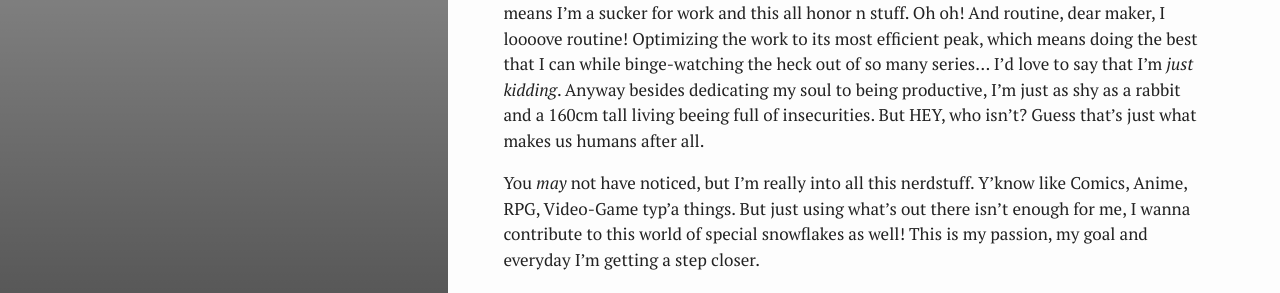
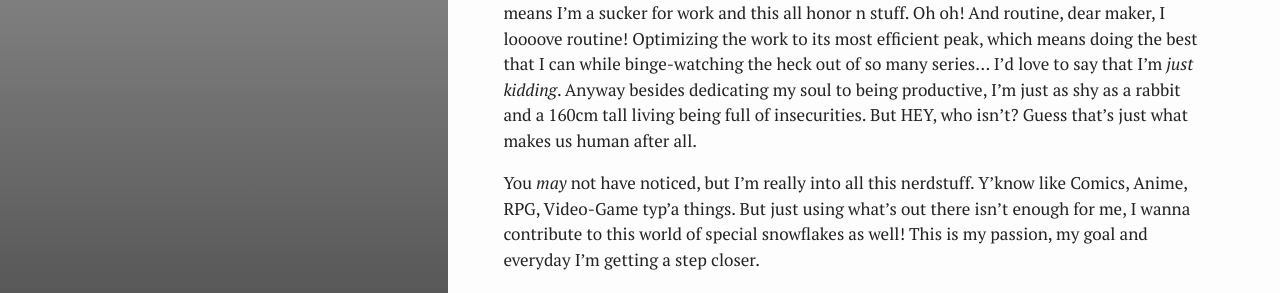
Before and after one commit to ChaseTheHunter/chasethehunter.github.io, a Jekyll site: the page built from about.md, in a window 1280 px wide and 900 px high. Shown: the part 241-534 px from the top of the window. Built offline with Jekyll 4.4.1, drawn with Linux system fonts in a browser that asks for light colours.

Commit message:
Update about.md

```diff
--- a/about.md
+++ b/about.md
@@ -11,7 +11,7 @@ active: about
 ## **About me**
 I'm Chase,
 
-21 years young and currently studying Animation and Game at the [h_da](https://www.h-da.de/studium/studienangebot/studiengaenge/architektur-medien-und-design/animation-game-ba/). I'm an [ISTJ](https://www.16personalities.com/istj-personality) which means I'm a sucker for work and this all honor n stuff. Oh oh! And routine, dear maker, I loooove routine! Optimizing the work to its most efficient peak, which means doing the best that I can while binge-watching the heck out of so many series... I'd love to say that I'm *just kidding*. Anyway besides dedicating my soul to being productive, I'm just as shy as a rabbit and a 160cm tall living beeing full of insecurities. But HEY, who isn't? Guess that's just what makes us humans after all.
+21 years young and currently studying Animation and Game at the [h_da](https://www.h-da.de/studium/studienangebot/studiengaenge/architektur-medien-und-design/animation-game-ba/). I'm an [ISTJ](https://www.16personalities.com/istj-personality) which means I'm a sucker for work and this all honor n stuff. Oh oh! And routine, dear maker, I loooove routine! Optimizing the work to its most efficient peak, which means doing the best that I can while binge-watching the heck out of so many series... I'd love to say that I'm *just kidding*. Anyway besides dedicating my soul to being productive, I'm just as shy as a rabbit and a 160cm tall living being full of insecurities. But HEY, who isn't? Guess that's just what makes us human after all.
 
 You *may* not have noticed, but I'm really into all this nerdstuff. Y'know like Comics, Anime, RPG, Video-Game typ'a things. But just using what's out there isn't enough for me, I wanna contribute to this world of special snowflakes as well! This is my passion, my goal and everyday I'm getting a step closer.
 
```
